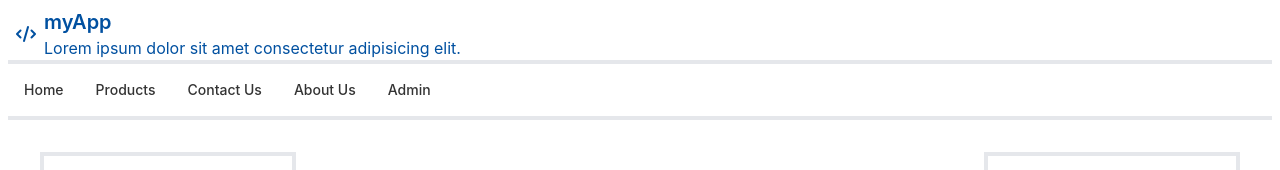
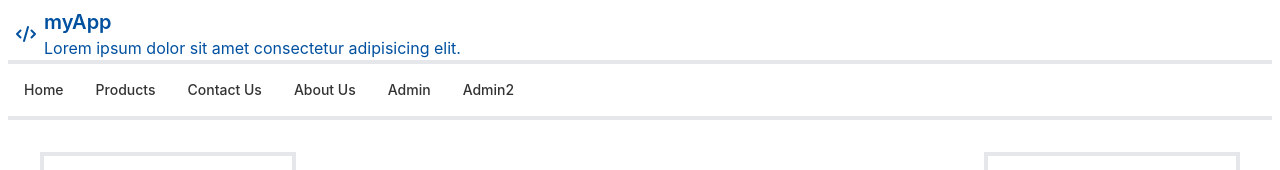
Before and after one commit to karank28/assginment-svelte-web-no-routify, a Svelte app in the folder myApp/: page / in a window 1280 px wide. Shown: the top 170 px of the page. Built offline with nearby package versions, Linux system fonts and the light colour scheme.

Commit message:
#283 - Created a Project

```diff
--- a/myApp/src/App.svelte
+++ b/myApp/src/App.svelte
@@ -35,6 +35,9 @@ import Home from "./components/Home.svelte";
 					<li>
 						<a href="#" class="block py-2 pl-3 pr-4 md:p-0">Admin</a>
 					</li>
+					<li>
+						<a href="#" class="block py-2 pl-3 pr-4 md:p-0">Admin2</a>
+					</li>
 				</ul>
 			</div>
 		</div>
```
